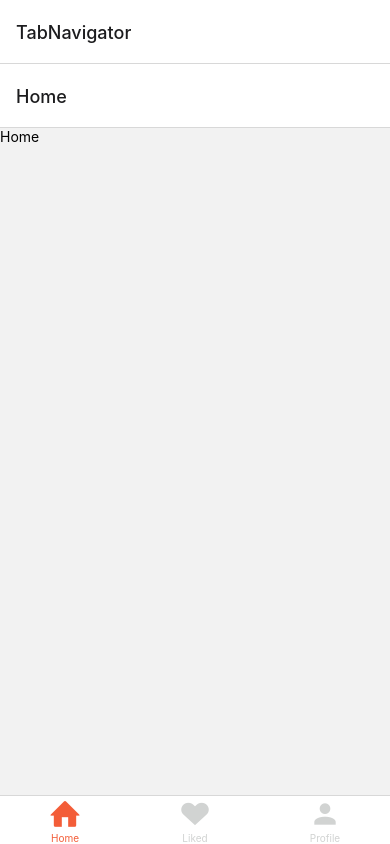
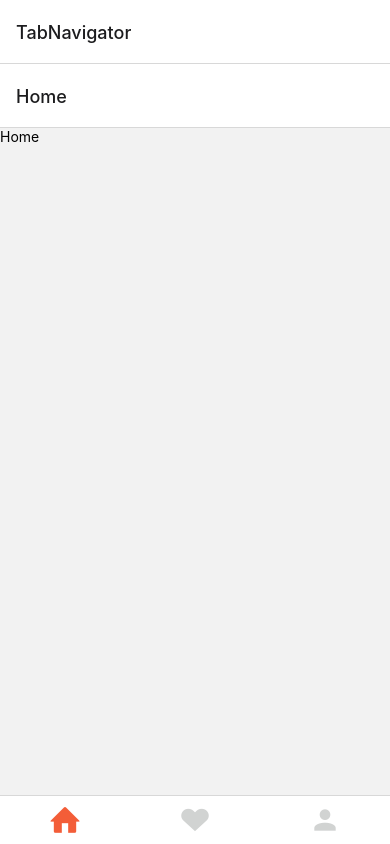
Before and after one commit to mateus-azevedo/travelAppUi, a React Native app: screen / in a window 390 px wide. Built offline with nearby package versions, Linux system fonts and the light colour scheme.

Commit message:
feat: desabilita os nomes das rotas TabBar

```diff
--- a/App.js
+++ b/App.js
@@ -26,6 +26,7 @@ const TabNavigator = () => {
         style: styles.tabBar,
         tabBarActiveTintColor: colors.orange,
         tabBarInactiveTintColor: colors.gray,
+        tabBarShowLabel: false,
       }}>
       <Tab.Screen
         name="Home"
```
